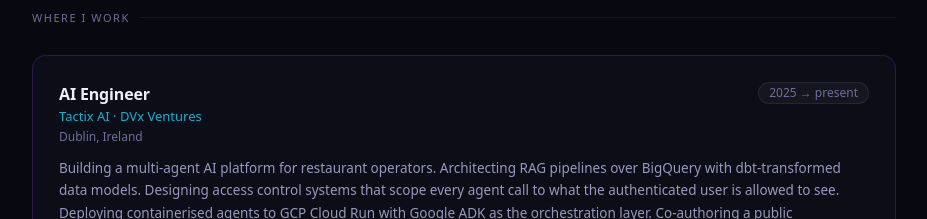
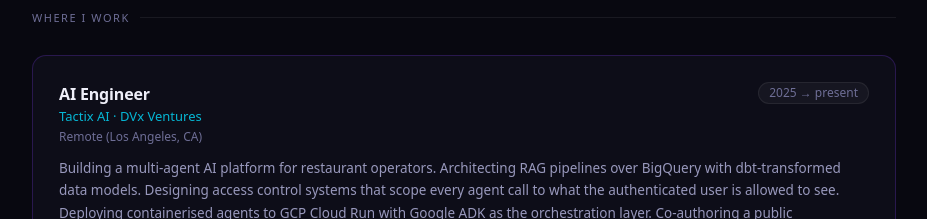
Before and after one commit to Sahejmaharjan1/PortfolioSahej, a Next.js app: page / in a window 1280 px wide. Shown: the part 1340-1559 px from the top of the page, without its empty margins (176-1103 px from the left). Built offline with nearby package versions, Linux system fonts and the light colour scheme.

Commit message:
Update work experience location from Dublin, Ireland to Remote (Los Angeles, CA)

```diff
--- a/src/data/portfolio.ts
+++ b/src/data/portfolio.ts
@@ -71,7 +71,7 @@
     title: "AI Engineer",
     company: "Tactix AI · DVx Ventures",
     period: "2025 → present",
-    location: "Dublin, Ireland",
+    location: "Remote (Los Angeles, CA)",
     description:
       "Building a multi-agent AI platform for restaurant operators. Architecting RAG pipelines over BigQuery with dbt-transformed data models. Designing access control systems that scope every agent call to what the authenticated user is allowed to see. Deploying containerised agents to GCP Cloud Run with Google ADK as the orchestration layer. Co-authoring a public engineering blog series on the systems behind Tactix.",
     tags: [
```
